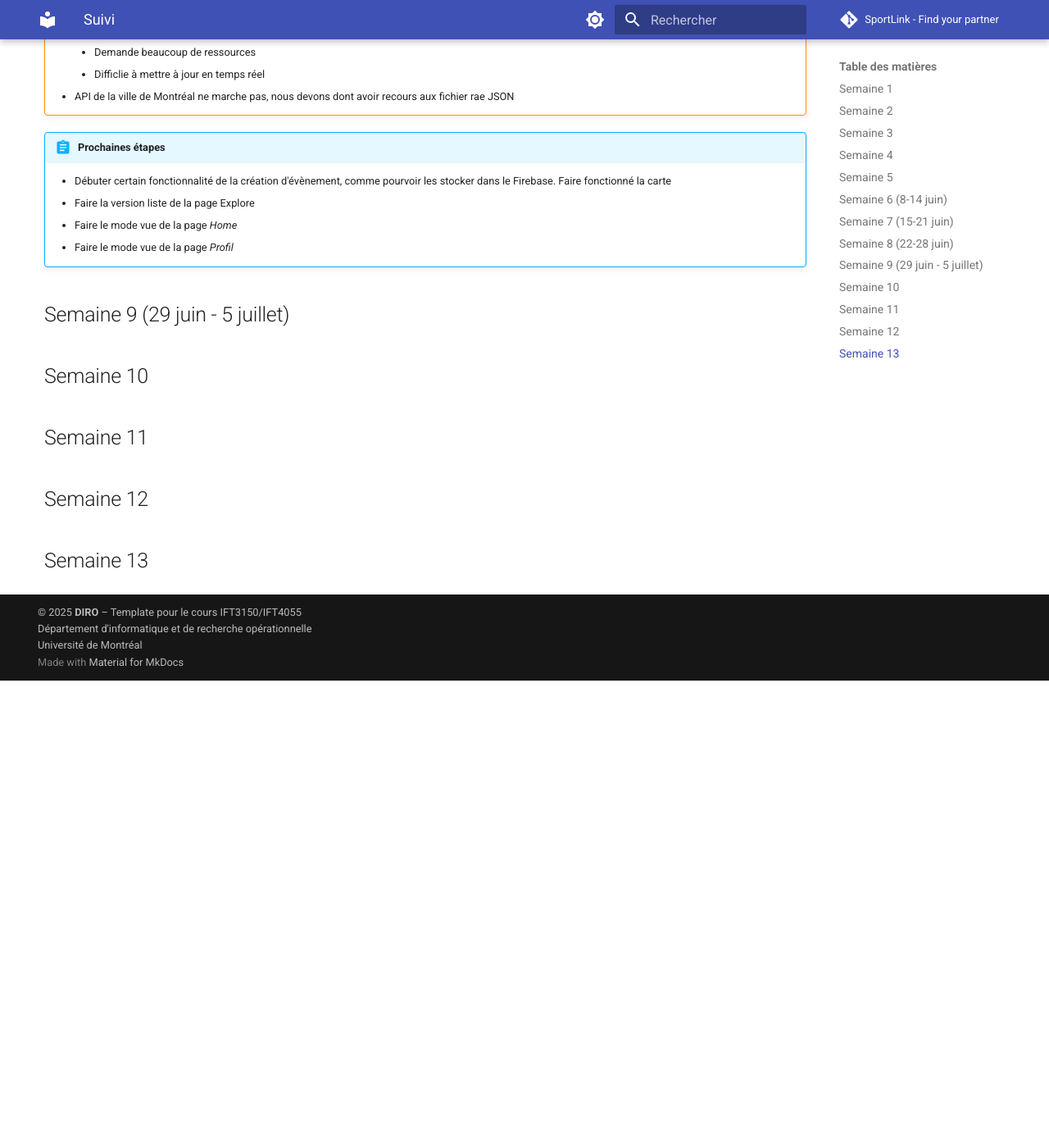
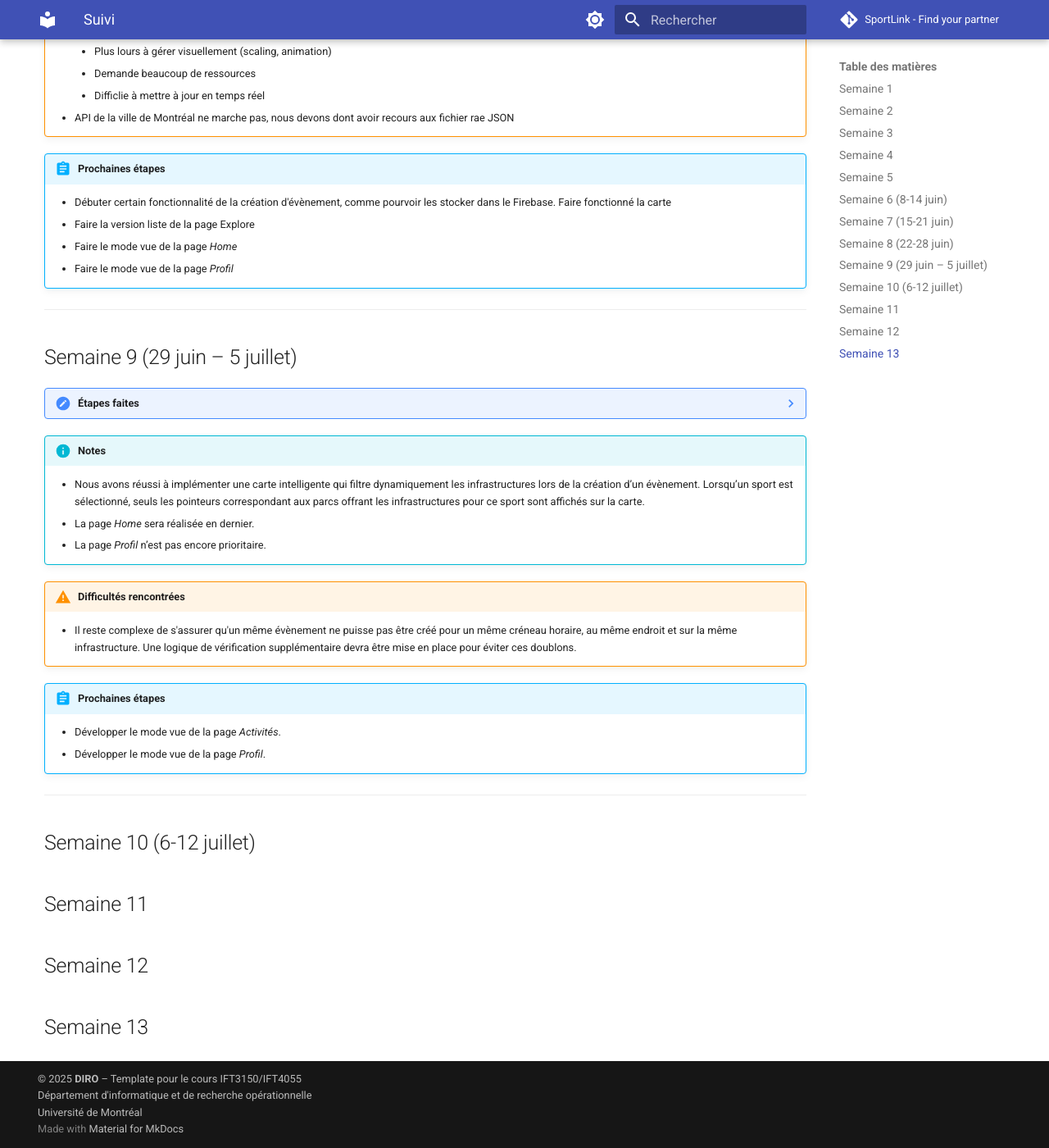
Before and after one commit to mrquaternion/SportLink, an MkDocs documentation site: the page built from docs/suivi.md, in a window 1280 px wide and 1400 px high, scrolled down 4600 px. Shown: the whole window at 82% size. Built offline with MkDocs 1.6.1 and Material for MkDocs 9.7.7, drawn with Linux system fonts in a browser that asks for light colours; comment, search, counter and statistics services are not loaded; before the commit the page ends 5430 px from its top, so only the background shows below that.

Commit message:
Semaine 9 (29 juin – 5 juillet) SUIVI

```diff
--- a/docs/suivi.md
+++ b/docs/suivi.md
@@ -149,7 +149,7 @@
     - Conception de la vue de la page *Explorer*.
     - Conception de la vue de la page *Création d’événement*.
 
-
+---
 
 ## Semaine 8 (22-28 juin)
 
@@ -177,9 +177,31 @@
     - Faire le mode vue de la page *Home*
     - Faire le mode vue de la page *Profil*
 
-## Semaine 9 (29 juin - 5 juillet)
+---
 
-## Semaine 10
+## Semaine 9 (29 juin – 5 juillet)
+
+??? note "Étapes faites"
+    - [x] Finalisation du mode *Carte* de la vue *Explorer*.
+    - [x] Finalisation de la vue *Créer évènement*.
+    - [x] Test d'une première implémentation de la création d'évènement avec la base de données *Firebase*.
+
+!!! info "Notes"
+    - Nous avons réussi à implémenter une carte intelligente qui filtre dynamiquement les infrastructures lors de la création d’un évènement. Lorsqu’un sport est sélectionné, seuls les pointeurs correspondant aux parcs offrant les infrastructures pour ce sport sont affichés sur la carte.
+    - La page *Home* sera réalisée en dernier.
+    - La page *Profil* n’est pas encore prioritaire.
+
+!!! warning "Difficultés rencontrées"
+    - Il reste complexe de s'assurer qu'un même évènement ne puisse pas être créé pour un même créneau horaire, au même endroit et sur la même infrastructure. Une logique de vérification supplémentaire devra être mise en place pour éviter ces doublons.
+
+!!! abstract "Prochaines étapes"
+    - Développer le mode vue de la page *Activités*.
+    - Développer le mode vue de la page *Profil*.
+
+
+---
+
+## Semaine 10 (6-12 juillet)
 
 ## Semaine 11
 
```
